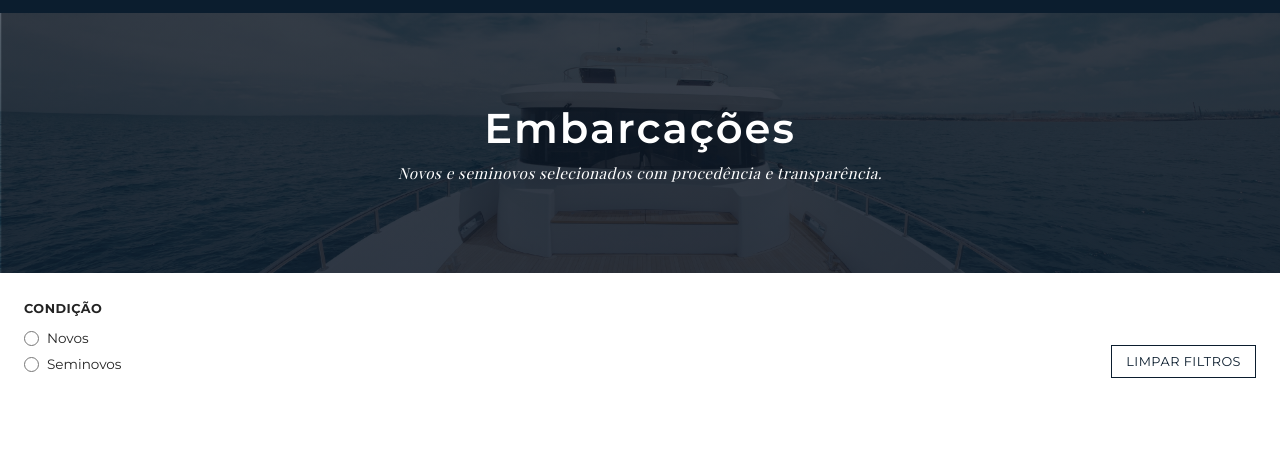
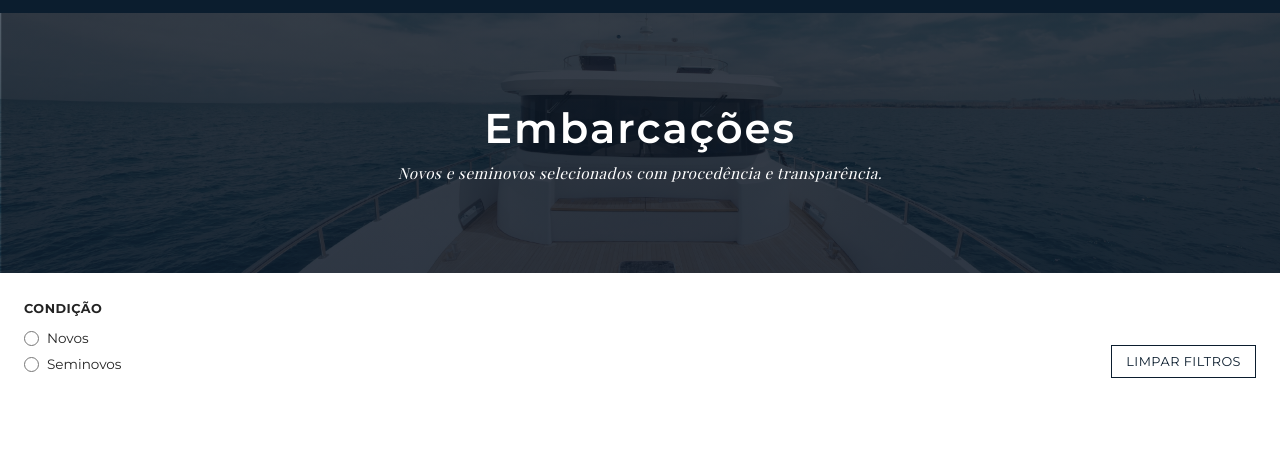
Before and after one commit to LucasSampaio2005/painel-embarcacoes, a website: page public/embarcoes.html in a window 1280 px wide. Shown: the part 99-548 px from the top of the page. Drawn offline with nearby package versions, Linux system fonts and the light colour scheme; no server answers; a web font is replaced by a local one.

Commit message:
Update style2.css

```diff
--- a/public/style2.css
+++ b/public/style2.css
@@ -120,7 +120,7 @@ header{
     position:relative;
     min-height: 260px;
     background: linear-gradient(180deg, rgba(15,30,50,0.55), rgba(15,30,50,0.65)),
-                url('img/embarcacao.png') center 35%/cover no-repeat;
+                url('img/embarcacao.png') center/cover no-repeat;
     display:flex;
     flex-direction:column;
     align-items:center;
```
